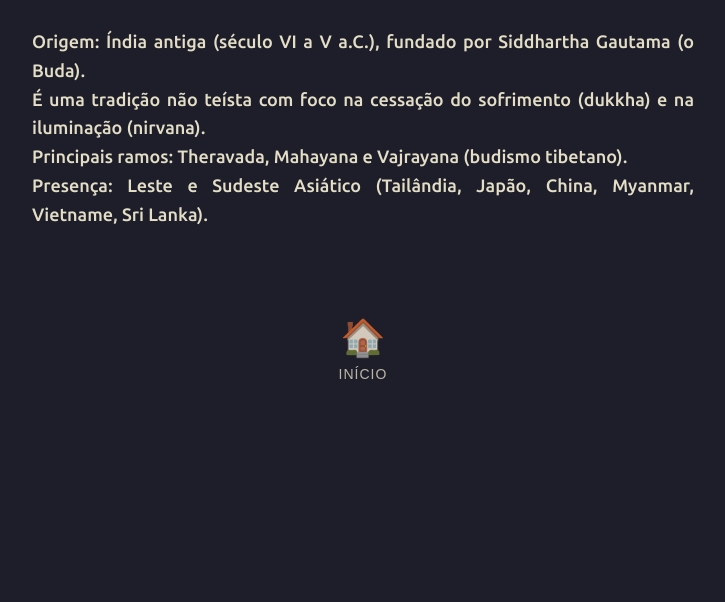
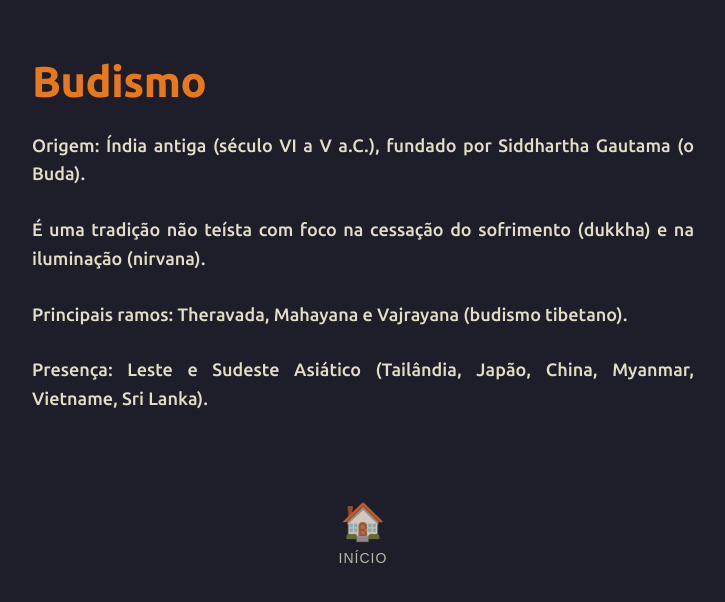
Before and after one commit to joaquim-capitao/joaquim-capitao.github.io, a Jekyll site: the page built from religiao/budismo.md, in a window 1280 px wide. Shown: the top 602 px of the page, without its empty margins (277-1002 px from the left). Built offline with Jekyll 4.4.1, drawn with Linux system fonts in a browser that asks for light colours; our own code applies the rules of GitHub Pages for plain Markdown files.

Commit message:
Atualizar o budismo.md

```diff
--- a/religiao/budismo.md
+++ b/religiao/budismo.md
@@ -1,4 +1,9 @@
+# Budismo
+
 Origem: Índia antiga (século VI a V a.C.), fundado por Siddhartha Gautama (o Buda).
+
 É uma tradição não teísta com foco na cessação do sofrimento (dukkha) e na iluminação (nirvana).
+
 Principais ramos: Theravada, Mahayana e Vajrayana (budismo tibetano).
+
 Presença: Leste e Sudeste Asiático (Tailândia, Japão, China, Myanmar, Vietname, Sri Lanka).
```
